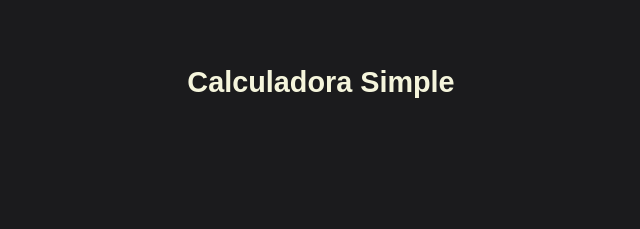
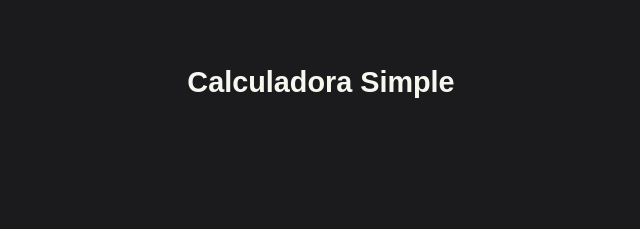
Before and after one commit to Alemar16/simple-calculator, a plain HTML site: page index.html in a window 1280 px wide. Shown: the top 229 px of the page, 319-959 px from the left. Drawn offline with Linux system fonts and the light colour scheme.

Commit message:
cambio de color en Titulo

```diff
--- a/style.css
+++ b/style.css
@@ -5,7 +5,7 @@
     font-family: sans-serif;
 }
 header {
-    color: beige;
+    color: rgb(247, 247, 240);
     font-size: larger;
 }
 
```
